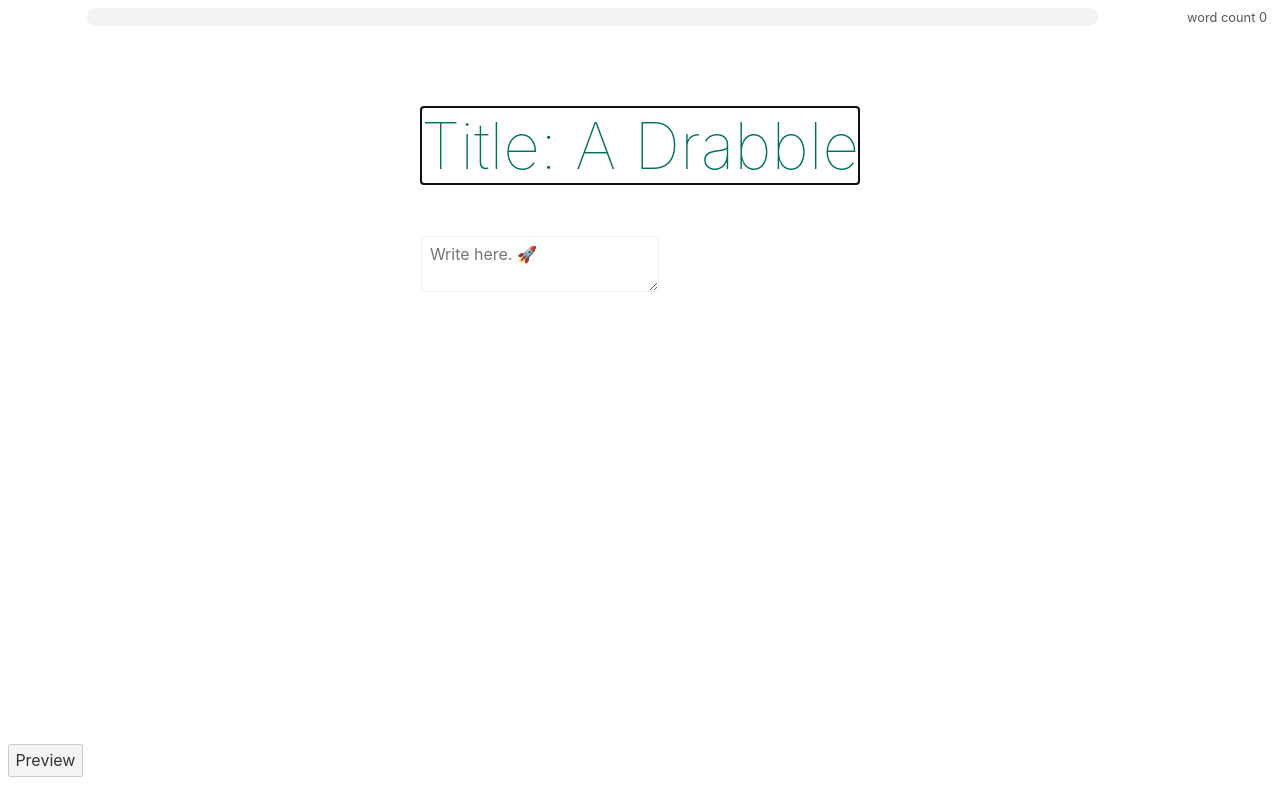
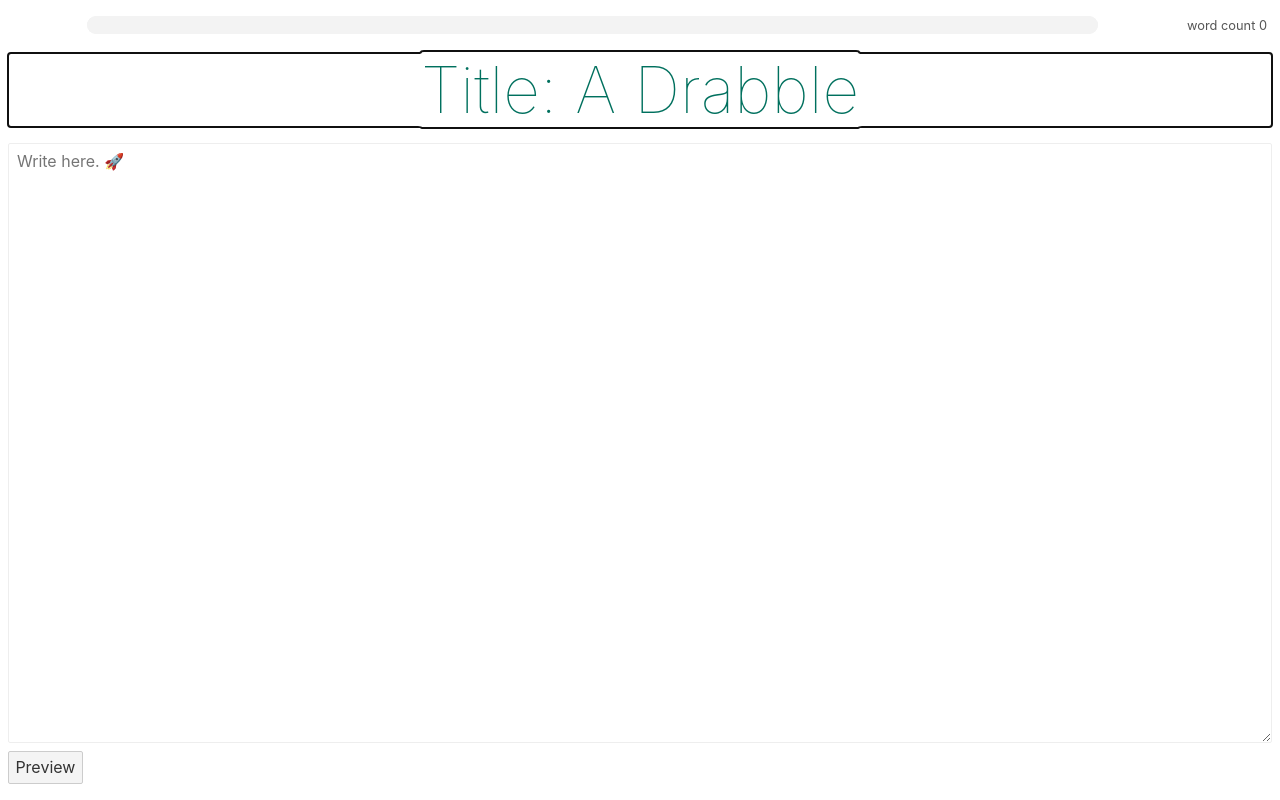
Before and after one commit to teroyks/drabbledit, a Svelte app: page / in a window 1280 px wide. Built offline with nearby package versions, Linux system fonts and the light colour scheme.

Commit message:
💄 Use Flexbox in layout
Easier to achieve single-column layout where header and footer are the
height of the container, and the editor takes up the rest of the
available space

```diff
--- a/public/global.css
+++ b/public/global.css
@@ -1,3 +1,7 @@
+html {
+  height: 100%;
+}
+
 body {
   color: #333;
   margin: 0;
@@ -5,9 +9,9 @@ body {
   font-family: -apple-system, BlinkMacSystemFont, 'Segoe UI', Roboto,
     Oxygen-Sans, Ubuntu, Cantarell, 'Helvetica Neue', sans-serif;
 
-  height: 100vh;
-  display: grid;
-  grid-template-rows: 2rem 1fr 3rem;
+  height: 100%;
+  display: flex;
+  flex-flow: column;
 }
 
 a {
--- a/src/App.svelte
+++ b/src/App.svelte
@@ -12,13 +12,21 @@
 
 <style>
   header {
+    flex: 0 1 auto;
+    margin-bottom: 1rem;
+    margin-top: 8px;
+
     text-align: center;
   }
 
   main {
-    padding: 1em;
-    max-width: 240px;
+    flex: 1 1 auto;
+    width: 100%;
     margin: 0 auto;
+  }
+
+  footer {
+    flex: 0 1 auto;
   }
 
   pre {
--- a/src/EditableTitle.svelte
+++ b/src/EditableTitle.svelte
@@ -35,6 +35,8 @@
     font-size: 4rem;
     font-weight: 100;
     text-align: center;
+    margin-top: 0;
+    margin-bottom: 1rem;
   }
 </style>
 
--- a/src/Editor.svelte
+++ b/src/Editor.svelte
@@ -12,7 +12,12 @@
 </script>
 
 <style>
-
+  article {
+    display: flex;
+    flex-flow: column;
+    width: 100%;
+    height: 100%;
+  }
 </style>
 
 <article>
--- a/src/TextArea.svelte
+++ b/src/TextArea.svelte
@@ -7,12 +7,13 @@
 
 <style>
   textarea {
+    width: 100%;
+    height: 100%;
     font-family: inherit;
     padding: 0.5em;
     box-sizing: border-box;
     border: 1px solid #eee;
     line-height: 1.2;
-    /* overflow: hidden; */
   }
 </style>
 
```
